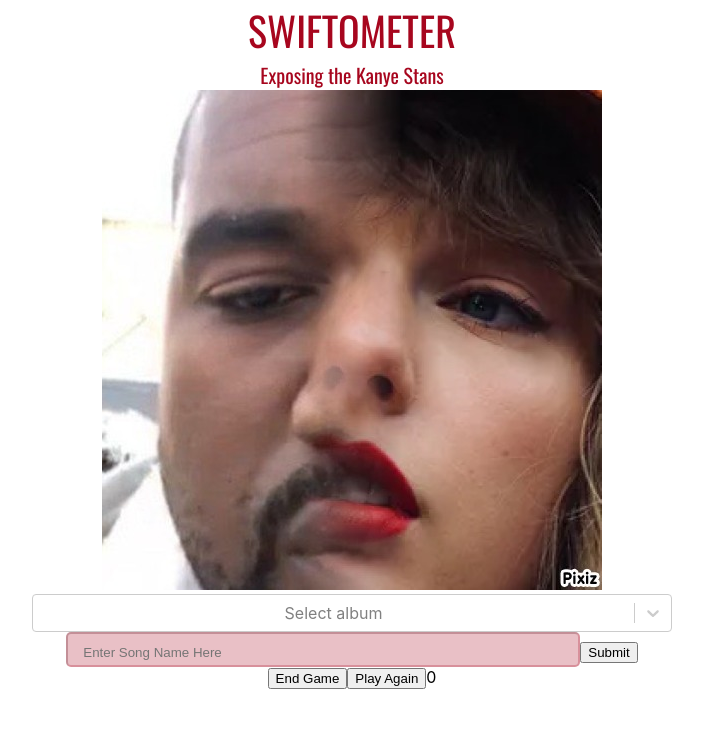
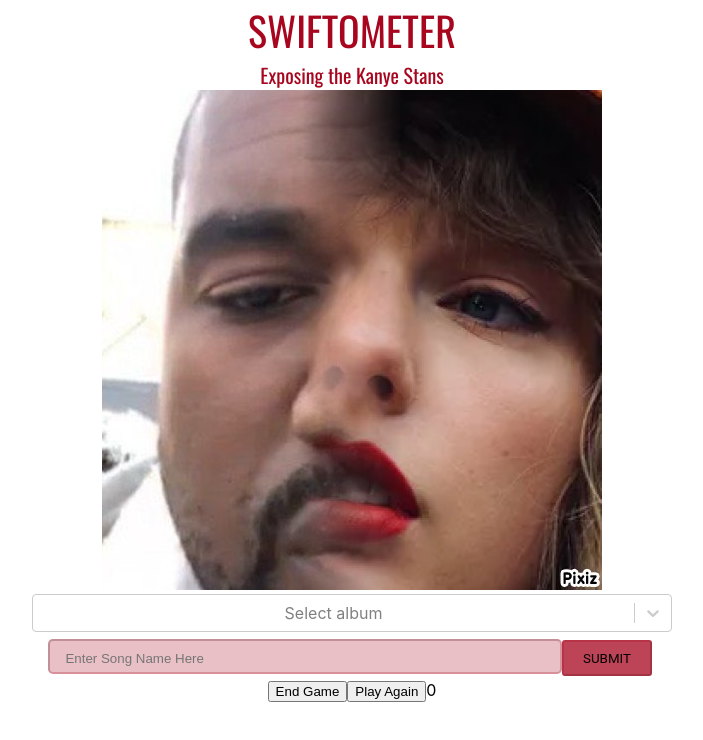
Before and after one commit to aaronli04/taylorswiftlyricguesser, a React (Create React App) app: page / in a window 1280 px wide. Shown: the top 740 px of the page, without its empty margins (288-991 px from the left). Built offline with nearby package versions, Linux system fonts and the light colour scheme; no server answers.

Commit message:
stylized submit button

```diff
--- a/src/frontend/App.css
+++ b/src/frontend/App.css
@@ -23,7 +23,7 @@
   justify-content: center;
 }
 .Field {
-  padding-top: 10px;
+  margin-top: 0.5em;
   border-color: rgba(167, 6, 30, 0.25);
   padding: 10px 15px 5px 15px;
   border-radius: 5px;
@@ -35,3 +35,19 @@
 .Field:hover {
   background-color: rgba(255, 255, 255, 0.45);
 }
+.Submit {
+  display: inline-block;
+  border-color: rgba(167, 6, 30, 0.25);
+  padding: 0.7em 1.4em;
+  height: 2.25rem;
+  margin: 0 0.3em 0.3em 0;
+  font-weight: 400;
+  border-radius: 3px;
+  box-sizing: border-box;
+  text-decoration: none;
+  font-family: 'Roboto',sans-serif;
+  color: rgba(0,0,0);
+  background-color: rgba(167, 6, 30, 0.75);
+  text-align: center;
+  position: relative;
+}
--- a/src/frontend/App.js
+++ b/src/frontend/App.js
@@ -136,7 +136,7 @@
           <input className='Field' value={songGuess} onChange={handleSongGuess} onFocus={(e) => e.target.placeholder = ""}
           onBlur={(e) => e.target.placeholder = "Enter Song Name Here"} placeholder='Enter Song Name Here'
           type='text' required></input>
-          <button className='Submit'>Submit</button>
+          <button className='Submit'>SUBMIT</button>
         </form>
         <button onClick={handleGameOver}>End Game</button>
         <button onClick={handleGameStart}>Play Again</button>
```
